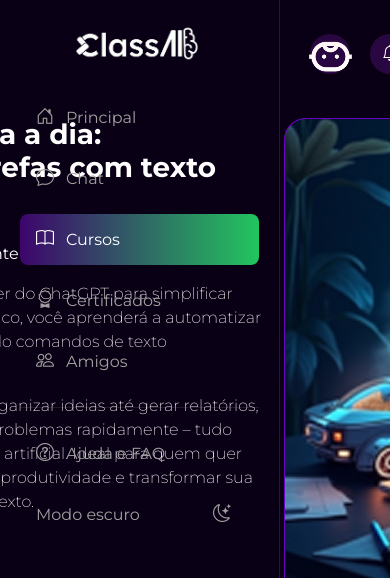
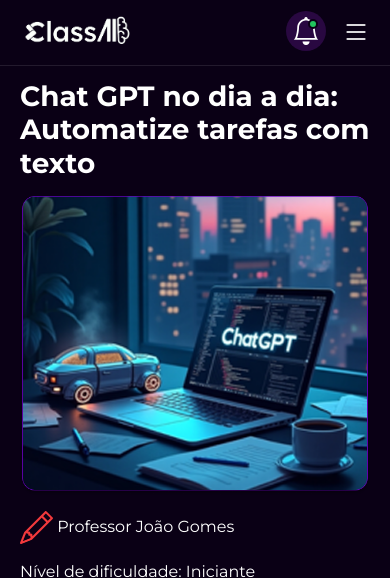
Before and after one commit to MatheusBatista07/ClassAI, a PHP site: page /View/pagina-curso.php in a window 390 px wide; the page is wider, and only the part inside the window is pictured. Shown: the top 578 px of that part. Run offline with PHP 8.4, Linux system fonts and the light colour scheme; some libraries are stand-ins or nearby versions.

Commit message:
responsividade: página do curso e página do material

```diff
--- a/Templates/css/pagina-curso.css
+++ b/Templates/css/pagina-curso.css
@@ -425,3 +425,220 @@
     text-align: center;
     text-decoration: none;
 }
+
+.hero-image-responsive{
+    display: none;
+}
+
+.header_mobile{
+    display: none;
+  }
+
+/* _______________________________________________________ */
+/* ===========================
+   📱 Responsividade: Tablets
+   min-width: 768px até max-width: 1024px
+=========================== */
+@media (min-width: 768px) and (max-width: 1024px) {
+
+  /* ===== Sidebar ===== */
+  .sidebar {
+    min-height: 100vh;
+    width: 200px;
+    position: fixed;
+    padding: 20px;
+    border-right: 1px solid rgba(255, 255, 255, 0.1);
+    z-index: 100; /* garante que fique sobre o fundo, mas abaixo do conteúdo */
+  }
+
+  /* ===== Main Content ===== */
+  .main-content {
+    margin-left: 200px; /* evita sobreposição */
+    padding: 20px;
+  }
+
+  /* ===== Header ===== */
+  .header {
+    flex-direction: row;
+    justify-content: space-between;
+    margin-top: 1rem;
+  }
+
+  /* ===== Conteúdo Principal ===== */
+  .conteudo__principal {
+    flex-direction: column; /* empilha as colunas */
+    align-items: center;
+    gap: 2rem;
+  }
+
+  .left-column,
+  .right-column {
+    width: 100%;
+    max-width: 700px;
+  }
+
+  .right-column {
+    margin-top: 2rem;
+  }
+
+
+  /* ===== Imagens ===== */
+  .hero-image {
+    display: none; /* esconde a imagem grande da direita */
+  }
+
+  .hero-image-responsive {
+    display: block;
+    width: 100%;
+    margin: 1rem 0;
+  }
+
+  .hero-image-responsive img {
+    width: 100%;
+    height: auto;
+    border-radius: 10px;
+  }
+
+  /* ===== Botão ===== */
+  .cta-button {
+    width: 100%;
+    max-width: 700px;
+    font-size: 1.5rem;
+  }
+
+  /* ===== Cards ===== */
+  .modules-track {
+    justify-content: center;
+  }
+
+  /* ===== Notificações ===== */
+    .notifications-popup {
+    width: 350px;
+    right: 20px;
+    left: auto; /* impede que fique centralizado */
+    top: 80px;
+  }
+
+  .header_mobile{
+    display: none;
+  }
+}
+
+/* ===========================
+   📱 Responsividade Mobile
+   only screen and (min-width: 320px) and (max-width: 767px)
+=========================== */
+@media only screen and (min-width: 320px) and (max-width: 767px) {
+
+  /* ===== Sidebar ===== */
+  .sidebar {
+    position: fixed;
+    top: 0;
+    left: 0;
+    width: 100%;
+    height: 100%;
+    min-height: 100vh;
+    transform: translateX(-100%);
+    transition: transform 0.3s ease-in-out;
+    z-index: 2000;
+    background-color: var(--bg-dark);
+    border-right: none;
+    padding: 20px;
+    overflow-y: auto;
+  }
+
+  /* Sidebar aberta (classe controlada por JS no body) */
+  body.sidebar-open .sidebar {
+    transform: translateX(0);
+  }
+
+  /* ===== Header Desktop ===== */
+  .header {
+    display: none; /* Oculta header desktop */
+  }
+
+  /* ===== Header Mobile ===== */
+  .header_mobile {
+    position: fixed;
+    top: 0;
+    left: 0;
+    width: 100%;
+    display: flex;
+    justify-content: space-between;
+    align-items: center;
+    background-color: var(--bg-dark);
+    padding: 10px 20px;
+    z-index: 3000;
+    border-bottom: 1px solid rgba(255, 255, 255, 0.1);
+  }
+
+  .header_mobile .img-logo {
+    width: 120px;
+    height: auto;
+  }
+
+  .header_mobile i {
+    font-size: 28px;
+    color: white;
+    cursor: pointer;
+  }
+
+  /* ===== Main Content ===== */
+  .main-content {
+    margin-left: 0;
+    padding-top: 80px; /* espaço pro header fixo */
+    padding-bottom: 20px;
+    padding-inline: 20px;
+  }
+
+  /* ===== Layout principal ===== */
+  .conteudo__principal {
+    flex-direction: column;
+    align-items: center;
+    gap: 2rem;
+  }
+
+  .left-column,
+  .right-column {
+    width: 100%;
+    max-width: 500px;
+  }
+
+  /* ===== Hero Image ===== */
+  .hero-image {
+    display: none;
+  }
+
+  .hero-image-responsive {
+    display: block;
+    width: 100%;
+    margin: 1rem 0;
+  }
+
+  .hero-image-responsive img {
+    width: 100%;
+    height: auto;
+    border-radius: 10px;
+  }
+
+  /* ===== Botão CTA ===== */
+  .cta-button {
+    width: 100%;
+    font-size: 1.3rem;
+    height: 3rem;
+  }
+
+  /* ===== Módulos ===== */
+  .modules-track {
+    justify-content: center;
+  }
+
+  /* ===== Notificações ===== */
+     .notifications-popup {
+    width: 350px;
+    right: 20px;
+    left: auto; /* impede que fique centralizado */
+    top: 80px;
+    margin-top: 3.0rem;
+  }
+}
--- a/Templates/js/pagina-curso.js
+++ b/Templates/js/pagina-curso.js
@@ -74,4 +74,27 @@
     }
 
     carregarModulos();
+
+
+const body = document.body;
+  const menuButton = document.querySelector(".header_mobile i.bi-list"); // Ícone do menu hambúrguer
+  const sidebar = document.querySelector(".sidebar");
+
+  if (menuButton && sidebar) {
+    menuButton.addEventListener("click", () => {
+      // Alterna a classe que abre ou fecha a sidebar
+      body.classList.toggle("sidebar-open");
+    });
+  }
+
+  // Fecha a sidebar ao clicar fora dela (opcional)
+  document.addEventListener("click", (e) => {
+    if (
+      body.classList.contains("sidebar-open") &&
+      !sidebar.contains(e.target) &&
+      !menuButton.contains(e.target)
+    ) {
+      body.classList.remove("sidebar-open");
+    }
+  });
 });
--- a/View/pagina-curso.php
+++ b/View/pagina-curso.php
@@ -54,11 +54,28 @@
             <div class="left-column">
                 <header>
                     <h1 style="font-weight:700;">Chat GPT no dia a dia: Automatize tarefas com texto</h1>
+                    <div class="hero-image-responsive"><img src="../Images/Página do Curso/imagem_curso.png" alt="Ambiente de trabalho com um laptop"></div>
                     <div class="info-line">
                         <p><img class="icon-text" src="../Images/Página do Curso/ícone lapis.png" alt="lápis"> Professor João Gomes</p>
                         <p>Nível de dificuldade: Iniciante</p>
                     </div>
                 </header>
+
+                  <div class="header_mobile">
+                <img src="../Images/Ícones do header/Logo ClassAI branca.png" alt="Imagem logo ClassAII"
+                    class="img-logo">
+
+                <div class="iconezinhos" style="display: flex; gap: 1.0rem">
+                 <div class="header-icon notification-icon-container">
+                    <i class="bi bi-bell" id="notification-bell-mobile"></i>
+                    <div class="notification-dot" id="notification-dot-mobile"></div>
+                </div>
+                <i class="bi bi-list"></i>
+                </div>
+
+            </div>
+
+
                 <section class="description" style="font-weight: 200;">
                     <p>Descubra como usar o poder do ChatGPT para simplificar sua rotina! Neste curso prático, você aprenderá a automatizar tarefas do dia a dia utilizando comandos de texto inteligentes.</p>
                     <p>Desde escrever e-mails e organizar ideias até gerar relatórios, criar conteúdos e resolver problemas rapidamente – tudo com a ajuda da inteligência artificial. Ideal para quem quer ganhar tempo, aumentar a produtividade e transformar sua maneira de trabalhar com texto.</p>
```
Also changed, not shown: Templates/css/pagina-material.css (+40 -0 lines), Templates/js/notificacao.js (+33 -11 lines).
